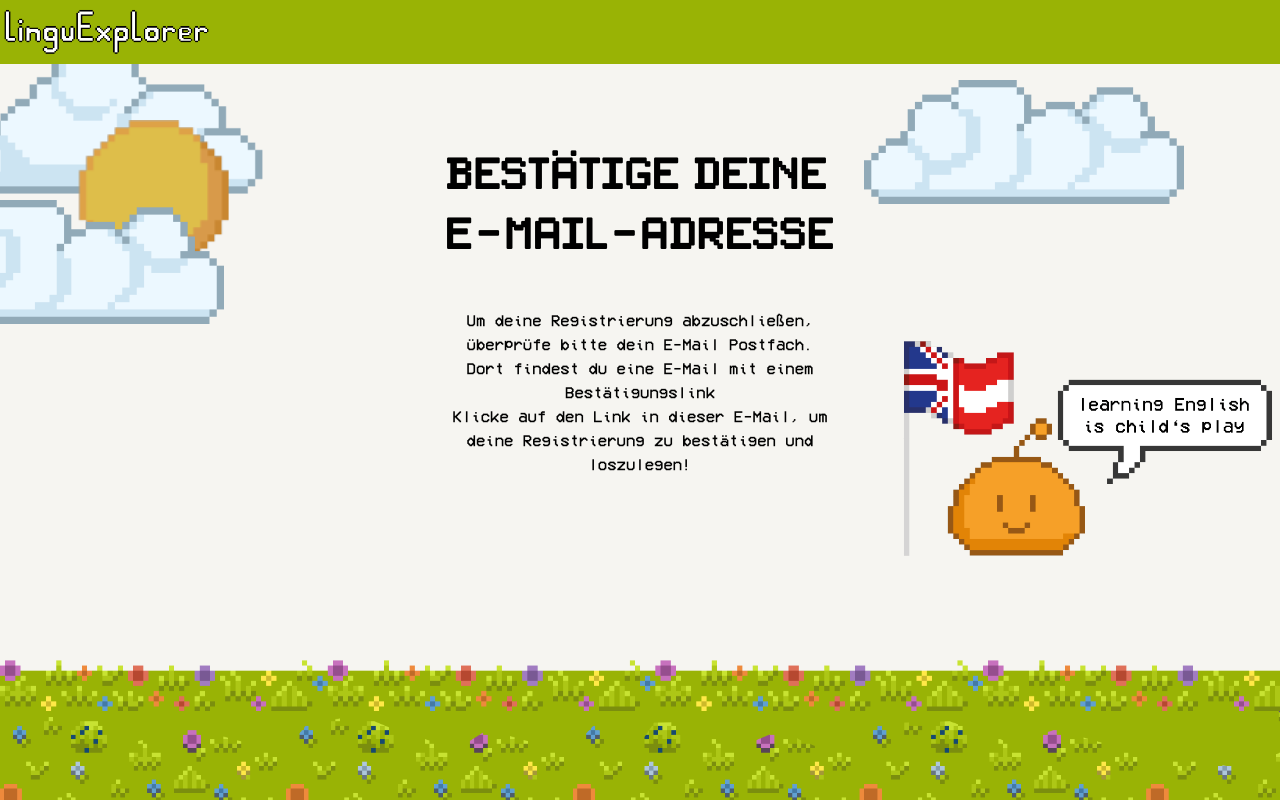
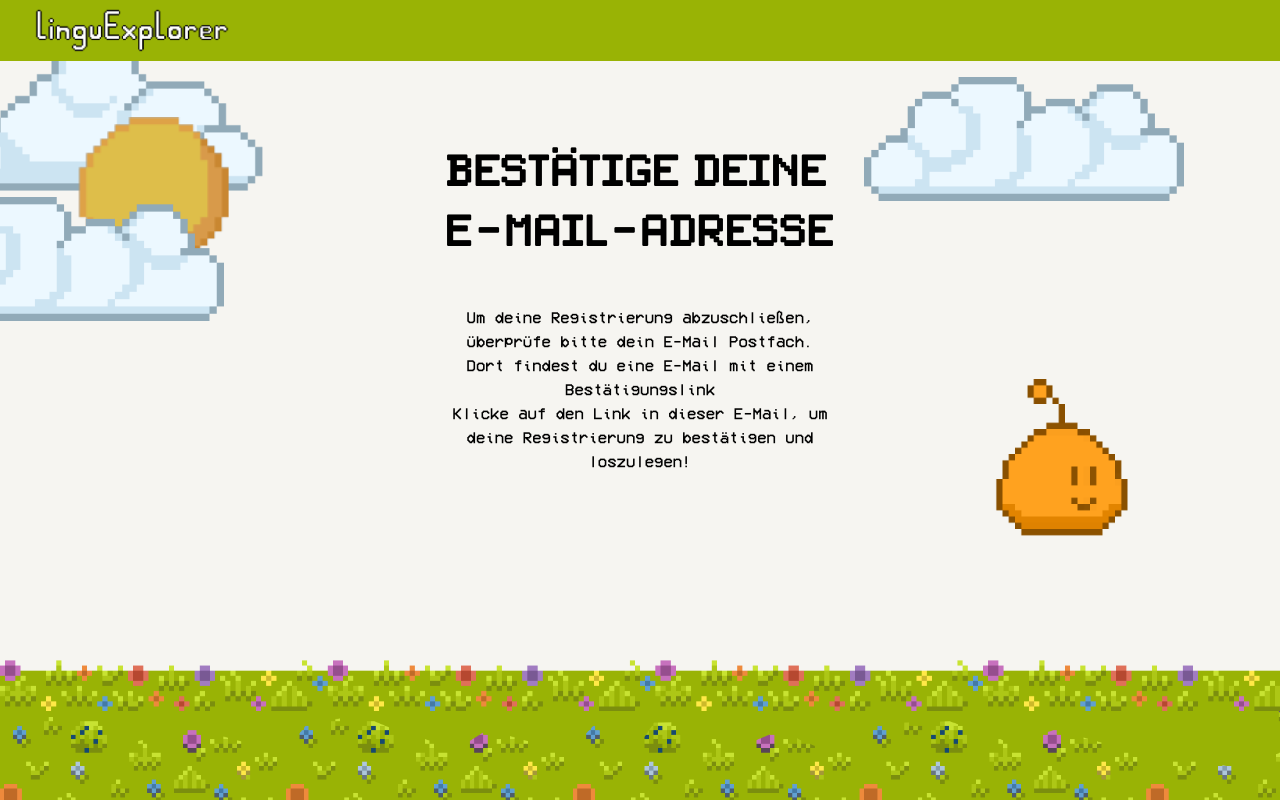
Before and after one commit to linguExplorer/linguExplorer, a Vue app in the folder webpage/: page /eMailVerif in a window 1280 px wide. Built offline with nearby package versions, Linux system fonts and the light colour scheme.

Commit message:
update gif files

```diff
--- a/webpage/src/pages/Afterlogin.vue
+++ b/webpage/src/pages/Afterlogin.vue
@@ -42,12 +42,11 @@
           </button>
         </div>
 
-        <!-- Charakter rechts -->
-        <div class="flex justify-center mt-[-70px]">
+        <div class="flex justify-center mt-[-90px]">
           <img
-            src="@/assets/xx_Images/xx_Images/Charactee New.png"
-            alt="Character"
-            class="w-[200px] md:w-[300px] lg:w-[380px]"
+            src="@/assets/xx_Images/xx_Images/MainCharacterFrontAnimationv2.gif"
+            alt="Character Animation"
+            class="w-[200px] md:w-[200px] lg:w-[250px]"
           />
         </div>
       </div>
--- a/webpage/src/pages/Anmelden.vue
+++ b/webpage/src/pages/Anmelden.vue
@@ -2,8 +2,8 @@
     <div class="font-vcr m-0 text-black w-full bg-[#f6f5f1] flex flex-col justify-center">
 
         <header class="bg-[#99b305] text-black sticky top-0 z-10 w-full">
-        <section class="w-full py-2 flex justify-between items-center">
-            <img src="@/assets/xx_Images/xx_Images/wordmark/wordmark_hell_scaled.png" alt="Logo" class="w-1/6" />
+        <section class="w-full py-2 flex justify-between items-center px-4">
+            <img src="@/assets/xx_Images/xx_Images/wordmark/wordmark_hell_scaled.png" alt="Logo" class="w-1/8 max-w-[200px] ml-4" />
             <div class="flex justify-center items-center space-x-2">
                 <p class=" font-size:18px font-vcr">Hast du noch keinen Account?</p>
 
--- a/webpage/src/pages/EMailVerif.vue
+++ b/webpage/src/pages/EMailVerif.vue
@@ -1,8 +1,8 @@
 <template>
   <div class="font-vcr m-0 text-black w-full bg-[#f6f5f1] flex flex-col justify-start min-h-screen relative">
     <header class="bg-[#99b305] text-black sticky top-0 z-10 w-full">
-        <section class="w-full py-2 flex justify-between items-center">
-            <img src="@/assets/xx_Images/xx_Images/wordmark/wordmark_hell_scaled.png" alt="Logo" class="w-1/6" />
+        <section class="w-full py-2 flex justify-between items-center px-4">
+            <img src="@/assets/xx_Images/xx_Images/wordmark/wordmark_hell_scaled.png" alt="Logo" class="w-1/8 max-w-[200px] ml-4" />
         </section>
     </header>
 
@@ -27,7 +27,13 @@
 
         </section>
 
-        <img src="@/assets/xx_Images/xx_Images/Charactee New.png" alt="Character" class="w-[300px] lg:w-[380px] absolute z-20 translate-x-[70vw] translate-y-[40vh]" />
+        <div class="flex justify-center mt-[-119px] ml-[850px]">
+          <img
+            src="@/assets/xx_Images/xx_Images/MainCharacterSideRightAnimationv2.gif"
+            alt="Character Animation"
+            class="w-[300px] md:w-[500px] lg:w-[200px]"
+          />
+        </div>
 
 
          <!-- Gras-Bild unten -->
--- a/webpage/src/pages/ForgotPassword.vue
+++ b/webpage/src/pages/ForgotPassword.vue
@@ -1,7 +1,7 @@
 <template>
         <header class="bg-[#99b305] text-black sticky top-0 z-10 w-full">
-            <section class="w-full py-2 flex justify-between items-center">
-            <img src="@/assets/xx_Images/xx_Images/wordmark/wordmark_hell_scaled.png" alt="Logo" class="w-1/6" />
+            <section class="w-full py-2 flex justify-between items-center px-4">
+            <img src="@/assets/xx_Images/xx_Images/wordmark/wordmark_hell_scaled.png" alt="Logo" class="w-1/8 max-w-[200px] ml-4" />
             </section>
         </header>
 
--- a/webpage/src/pages/NewPassword.vue
+++ b/webpage/src/pages/NewPassword.vue
@@ -1,8 +1,8 @@
 <template>
      <header class="bg-[#99b305] text-black sticky top-0 z-10 w-full">
-            <section class="w-full py-2 flex justify-between items-center">
-            <img src="@/assets/xx_Images/xx_Images/wordmark/wordmark_hell_scaled.png" alt="Logo" class="w-1/6" />
-            </section>
+        <section class="w-full py-2 flex justify-between items-center px-4">
+            <img src="@/assets/xx_Images/xx_Images/wordmark/wordmark_hell_scaled.png" alt="Logo" class="w-1/8 max-w-[200px] ml-4" />
+        </section>
         </header>
 
     <div class="font-vcr m-0 p-3 text-black w-full bg-[#f6f5f1] min-h-screen flex flex-col justify-center">
--- a/webpage/src/pages/Registrieren.vue
+++ b/webpage/src/pages/Registrieren.vue
@@ -1,8 +1,8 @@
 <template>
     <div class="font-vcr m-0 text-black w-full bg-[#f6f5f1] min-h-screen flex flex-col justify-center">
         <header class="bg-[#99b305] text-black sticky top-0 z-10 w-full">
-            <section class="w-full py-2 flex justify-between items-center">
-            <img src="@/assets/xx_Images/xx_Images/wordmark/wordmark_hell_scaled.png" alt="Logo" class="w-1/6" />
+         <section class="w-full py-2 flex justify-between items-center px-4">
+            <img src="@/assets/xx_Images/xx_Images/wordmark/wordmark_hell_scaled.png" alt="Logo" class="w-1/8 max-w-[200px] ml-4" />
             <div class="flex justify-center items-center space-x-4">
                 <p class=" font-size:18px font-vcr">Hast du schon einen Account?</p>
 
--- a/webpage/src/pages/Spielbeschreibung.vue
+++ b/webpage/src/pages/Spielbeschreibung.vue
@@ -2,8 +2,8 @@
   <div class="min-h-screen bg-[#f6f5f1]">
 
     <header class="bg-[#99b305] text-black sticky top-0 z-10">
-      <section class="max-w-full mx-auto px-6 py-2 flex justify-between items-center ">
-      <img src="@/assets/xx_Images/xx_Images/wordmark/wordmark_hell_scaled.png" alt="Logo" class="w-1/6" />
+      <section class="w-full py-2 flex justify-between items-center px-4">
+            <img src="@/assets/xx_Images/xx_Images/wordmark/wordmark_hell_scaled.png" alt="Logo" class="w-1/8 max-w-[200px] ml-4" />
       <div class="flex justify-center items-center space-x-4">
       <button class="nav-button-spielbeschreibung">
         <router-link to="/anmelden" class="nav-link"  href="#">
```
Also changed, not shown: webpage/src/assets/xx_Images/xx_Images/MainCharacterFrontAnimationv2.gif (added), webpage/src/assets/xx_Images/xx_Images/MainCharacterSideRightAnimationv2.gif (added).
